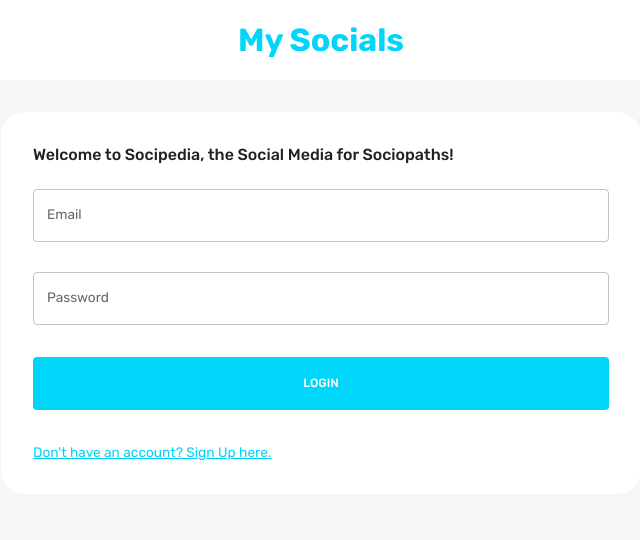
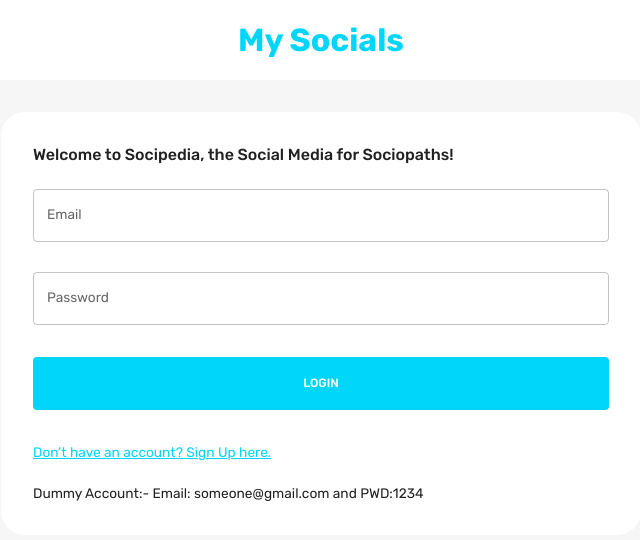
Before and after one commit to Natiman58/social-media-app, a React (Create React App) app in the folder client/: page / in a window 1280 px wide. Shown: the top 540 px of the page, without its empty margins (319-959 px from the left). Built offline with nearby package versions, Linux system fonts and the light colour scheme.

Commit message:
add a dummy account

```diff
--- a/client/src/scenes/loginPage/Form.jsx
+++ b/client/src/scenes/loginPage/Form.jsx
@@ -268,6 +268,10 @@ const Form = () => {
                 ? "Don't have an account? Sign Up here."
                 : "Already have an account? Login here."}
             </Typography>
+            <br></br>
+            <Typography>
+              Dummy Account:- Email: someone@gmail.com and PWD:1234
+            </Typography>
           </Box>
         </form>
       )}
```
